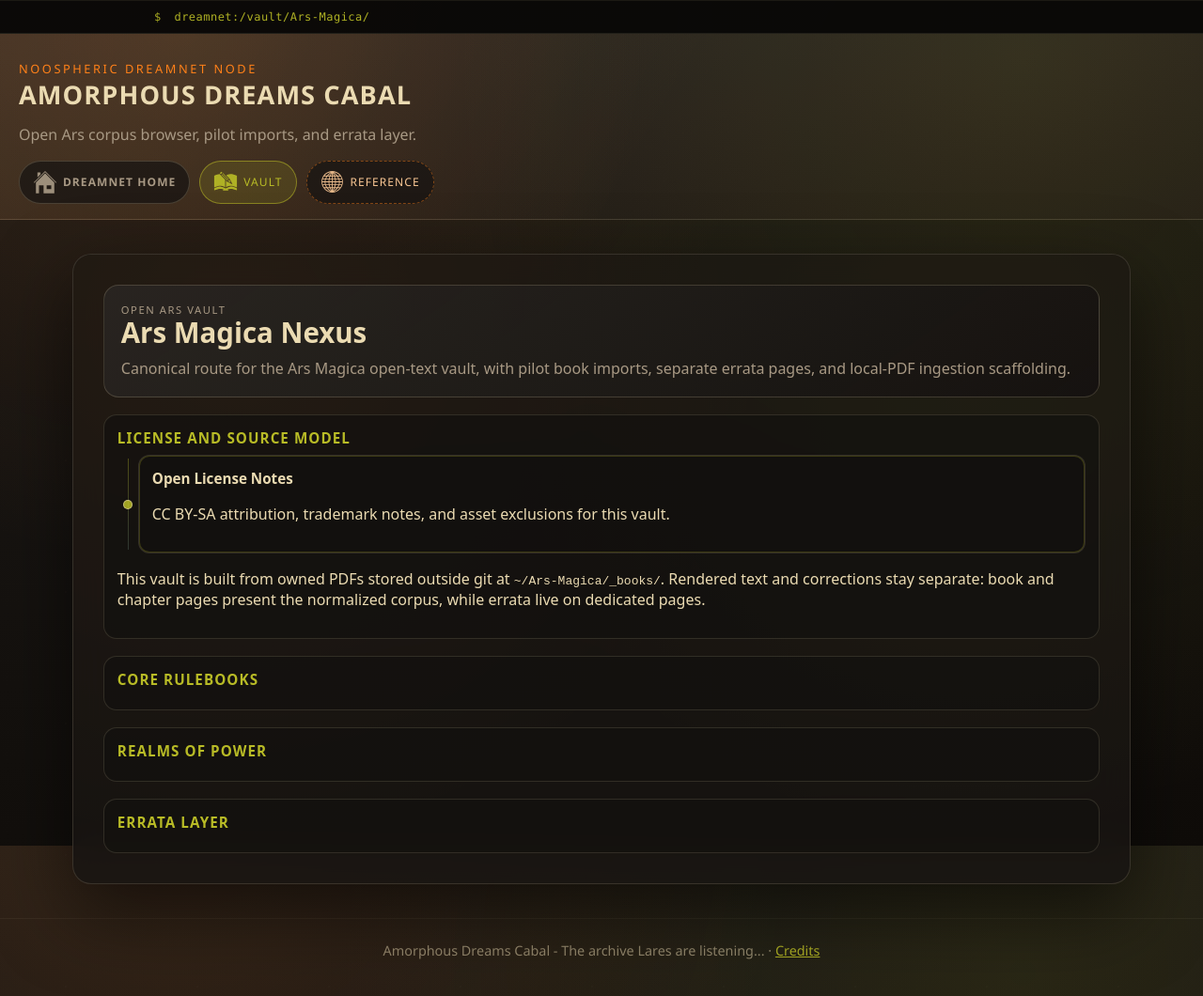
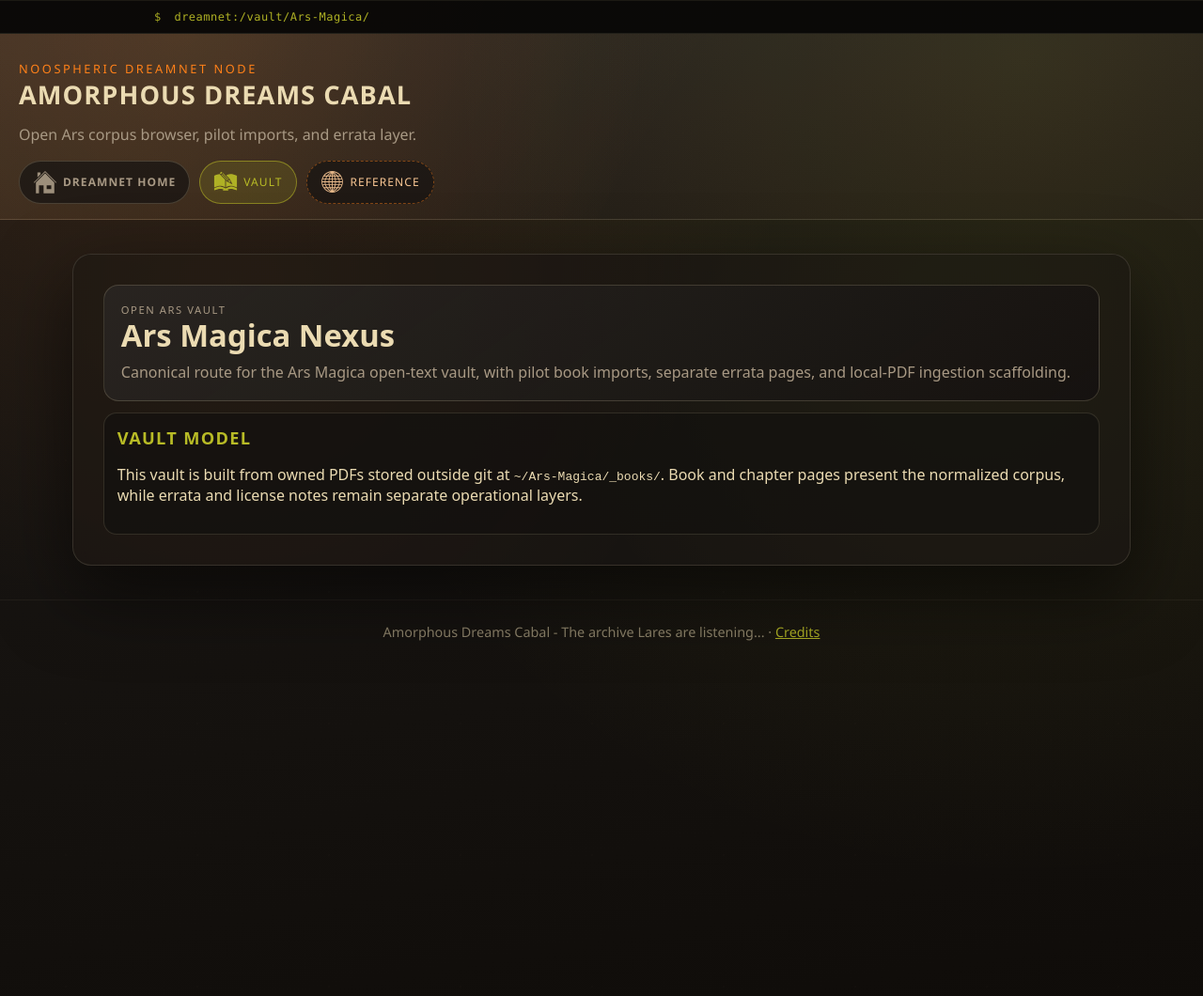
Before and after one commit to amorphous-dreams/amorphous-dreams.github.io, a Jekyll site: the page built from vault/Ars-Magica.md, in a window 1280 px wide and 1069 px high. Shown: the top 1060 px of the window at 94% size. Built offline with Jekyll 4.4.1, drawn with Linux system fonts in a browser that asks for light colours.

Commit message:
Align Ars Magica vault navigation with SDM

```diff
--- a/_includes/vault_nav_context.html
+++ b/_includes/vault_nav_context.html
@@ -97,6 +97,10 @@
 {% assign vault_ctx_book_href = nil %}
 {% assign vault_ctx_book_label = nil %}
 
+{% if vault_ctx_book_key == nil and page.ars_book_slug %}
+  {% assign vault_ctx_book_key = page.ars_book_slug %}
+{% endif %}
+
 {% if vault_ctx_book_key == nil and vault_ctx_sibling_books %}
   {% for sibling_book in vault_ctx_sibling_books %}
     {% assign sibling_href = sibling_book.href | default: '' %}
@@ -105,7 +109,9 @@
       {% unless sibling_href_last_char == '/' %}
         {% assign sibling_href = sibling_href | append: '/' %}
       {% endunless %}
-      {% if vault_ctx_request_url == sibling_href %}
+      {% assign sibling_href_size = sibling_href | size %}
+      {% assign vault_ctx_request_head = vault_ctx_request_url | slice: 0, sibling_href_size %}
+      {% if vault_ctx_request_url == sibling_href or vault_ctx_request_head == sibling_href %}
         {% assign vault_ctx_book_key = sibling_book.key | default: nil %}
         {% break %}
       {% endif %}
--- a/assets/theme-overrides.css
+++ b/assets/theme-overrides.css
@@ -2546,15 +2546,32 @@ body.book-chapter .markdown-body .heritage-card blockquote p,
   gap: 8px;
 }
 
+.ars-magica-hub .sdm-hub-shell {
+  gap: 8px;
+}
+
 .sdm-hub .sdm-hub-section {
   margin: 0;
 }
 
+.ars-magica-hub .sdm-hub-section {
+  margin: 0;
+}
+
 .sdm-hub .sdm-hub-hero h2 {
   font-size: clamp(1.45rem, 6.2vw, 2.05rem);
 }
 
+.ars-magica-hub .sdm-hub-hero h2 {
+  font-size: clamp(1.45rem, 6.2vw, 2.05rem);
+}
+
 .sdm-hub .sdm-hub-section h3 {
+  font-size: 1.14rem;
+  margin: 0 0 6px;
+}
+
+.ars-magica-hub .sdm-hub-section h3 {
   font-size: 1.14rem;
   margin: 0 0 6px;
 }
@@ -2565,12 +2582,26 @@ body.book-chapter .markdown-body .heritage-card blockquote p,
   color: var(--flare);
 }
 
+.ars-magica-hub .sdm-hub-section h4 {
+  font-size: 0.94rem;
+  margin: 9px 0 6px;
+  color: var(--flare);
+}
+
 .sdm-hub .sdm-hub-card h5 {
   font-size: 1.14rem;
 }
 
+.ars-magica-hub .sdm-hub-card h5 {
+  font-size: 1.14rem;
+}
+
 @media (min-width: 1080px) {
   .sdm-hub .sdm-hub-shell {
+    gap: 12px;
+  }
+
+  .ars-magica-hub .sdm-hub-shell {
     gap: 12px;
   }
 }
@@ -2580,6 +2611,7 @@ body.book-chapter,
 body.archive,
 body.vault-hub,
 body.sdm-hub,
+body.ars-magica-hub,
 body.dreamnet-home {
   background-color: #120f0a;
   background-image: var(--page-gradient);
--- a/vault/Ars-Magica.md
+++ b/vault/Ars-Magica.md
@@ -7,6 +7,7 @@ body_class: ars-magica-hub
 ---
 
 {% assign pages = site.pages | sort: "title" %}
+{% assign ars_nexus = site.data.nav.vault_nexus.ars_magica %}
 
 <section class="sdm-hub-shell" aria-label="Ars Magica vault dashboard">
   <header class="sdm-hub-hero">
@@ -15,58 +16,66 @@ body_class: ars-magica-hub
     <p>Canonical route for the Ars Magica open-text vault, with pilot book imports, separate errata pages, and local-PDF ingestion scaffolding.</p>
   </header>
 
-  <section class="sdm-hub-section" id="ars-magica-intro">
-    <h3>License and Source Model</h3>
-    <div class="sdm-hub-grid">
-      <article class="sdm-hub-card sdm-hub-card--priority">
-        <h5><a href="{{ '/vault/Ars-Magica/legal/open-license/' | relative_url }}">Open License Notes</a></h5>
-        <p>CC BY-SA attribution, trademark notes, and asset exclusions for this vault.</p>
-      </article>
-    </div>
-    <p>This vault is built from owned PDFs stored outside git at <code>~/Ars-Magica/_books/</code>. Rendered text and corrections stay separate: book and chapter pages present the normalized corpus, while errata live on dedicated pages.</p>
+  <section class="sdm-hub-section" id="ars-magica-model">
+    <h3>Vault Model</h3>
+    <p>This vault is built from owned PDFs stored outside git at <code>~/Ars-Magica/_books/</code>. Book and chapter pages present the normalized corpus, while errata and license notes remain separate operational layers.</p>
   </section>
 
-  <section class="sdm-hub-section" id="core-rulebooks">
-    <h3>Core Rulebooks</h3>
-    <div class="sdm-hub-grid">
-      {% for p in pages %}
-        {% assign path = p.path | default: "" %}
-        {% if p.ars_category == "core_rulebooks" and path contains "vault/Ars-Magica/books/" and path contains "/book.md" %}
-          <article class="sdm-hub-card sdm-hub-card--priority">
-            <h5><a href="{{ p.url | relative_url }}">{{ p.ars_book_title | default: p.title }}</a></h5>
-            <p>{{ p.ars_edition | default: "5th Edition" }}{% if p.ars_has_errata %} · Errata available{% endif %}</p>
-          </article>
-        {% endif %}
-      {% endfor %}
-    </div>
-  </section>
+  {% for group_key in ars_nexus.operator_nav.group_order %}
+    {% assign group = ars_nexus.operator_nav.groups[group_key] %}
+    {% if group and group_key != "other" %}
+      {% assign rendered_count = 0 %}
+      {% capture section_cards %}
+          {% for p in pages %}
+            {% assign path = p.path | default: "" %}
+            {% assign include_page = false %}
 
-  <section class="sdm-hub-section" id="realms-of-power">
-    <h3>Realms of Power</h3>
-    <div class="sdm-hub-grid">
-      {% for p in pages %}
-        {% assign path = p.path | default: "" %}
-        {% if p.ars_category == "realms_of_power" and path contains "vault/Ars-Magica/books/" and path contains "/book.md" %}
-          <article class="sdm-hub-card">
-            <h5><a href="{{ p.url | relative_url }}">{{ p.ars_book_title | default: p.title }}</a></h5>
-            <p>{{ p.ars_edition | default: "5th Edition" }}{% if p.ars_has_errata %} · Errata available{% endif %}</p>
-          </article>
-        {% endif %}
-      {% endfor %}
-    </div>
-  </section>
+            {% if group_key == "errata" %}
+              {% if path contains "vault/Ars-Magica/errata/" %}
+                {% assign include_page = true %}
+              {% endif %}
+            {% elsif group_key == "legal" %}
+              {% if path contains "vault/Ars-Magica/legal/" %}
+                {% assign include_page = true %}
+              {% endif %}
+            {% elsif path contains "vault/Ars-Magica/books/" and path contains "/book.md" %}
+              {% for match_path in group.match_paths %}
+                {% if path contains match_path %}
+                  {% assign include_page = true %}
+                  {% break %}
+                {% endif %}
+              {% endfor %}
+            {% endif %}
 
-  <section class="sdm-hub-section" id="errata">
-    <h3>Errata Layer</h3>
-    <div class="sdm-hub-grid">
-      {% for p in pages %}
-        {% assign path = p.path | default: "" %}
-        {% if p.ars_category == "errata" and path contains "vault/Ars-Magica/errata/" %}
-          <article class="sdm-hub-card sdm-hub-card--dev-alt">
-            <h5><a href="{{ p.url | relative_url }}">{{ p.title }}</a></h5>
-          </article>
-        {% endif %}
-      {% endfor %}
-    </div>
-  </section>
+            {% if include_page %}
+              {% assign rendered_count = rendered_count | plus: 1 %}
+              {% assign card_class = "sdm-hub-card" %}
+              {% if group_key == "core_rulebooks" %}
+                {% assign card_class = "sdm-hub-card sdm-hub-card--priority" %}
+              {% elsif group_key == "errata" or group_key == "legal" %}
+                {% assign card_class = "sdm-hub-card sdm-hub-card--dev-alt" %}
+              {% endif %}
+              <article class="{{ card_class }}">
+                <h5><a href="{{ p.url | relative_url }}">{{ p.ars_book_title | default: p.title }}</a></h5>
+                {% if path contains "vault/Ars-Magica/books/" %}
+                  <p>{{ p.ars_edition | default: "5th Edition" }}{% if p.ars_has_errata %} · Errata available{% endif %}</p>
+                {% elsif group_key == "errata" %}
+                  <p>Canonical corrections for {{ p.ars_book_title | default: p.title | replace: " Errata", "" }}.</p>
+                {% elsif group_key == "legal" %}
+                  <p>CC BY-SA attribution, trademark notes, and asset exclusions for this vault.</p>
+                {% endif %}
+              </article>
+            {% endif %}
+          {% endfor %}
+      {% endcapture %}
+      {% if rendered_count > 0 %}
+        <section class="sdm-hub-section" id="{{ group_key | replace: '_', '-' }}">
+          <h3>{{ group.label }}</h3>
+          <div class="sdm-hub-grid">
+            {{ section_cards }}
+          </div>
+        </section>
+      {% endif %}
+    {% endif %}
+  {% endfor %}
 </section>
```
Also changed, not shown: _data/nav.yml (+10 -0 lines).
